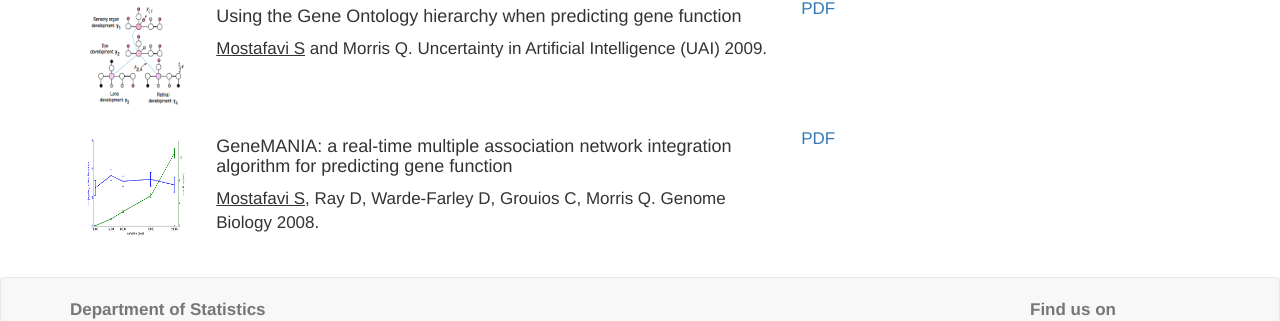
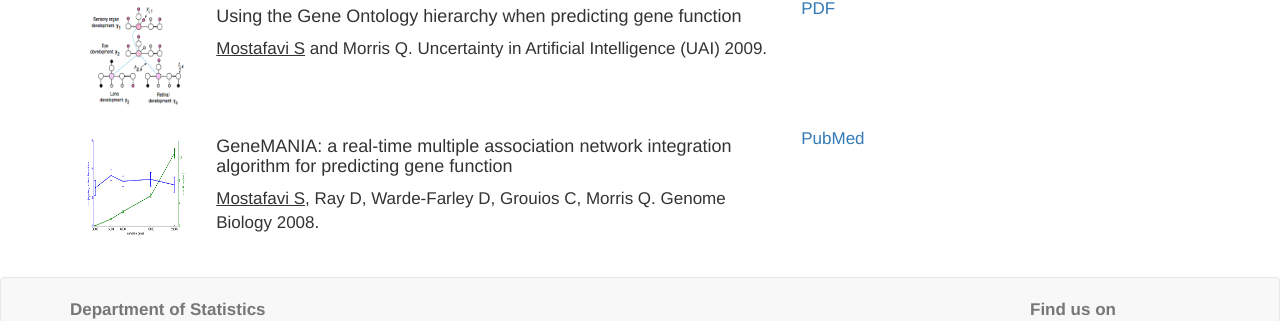
Before and after one commit to saramostafavi/saramostafavi.github.io, a Jekyll site: the page built from publications.html, in a window 1280 px wide. Shown: the part 1523-1844 px from the top of the page. Built offline with Jekyll 4.4.1, drawn with Linux system fonts in a browser that asks for light colours; nearby versions of some CDN libraries; a style sheet for code colours, icons or effects is not loaded.

Commit message:
Update publications.yml

```diff
--- a/_data/publications.yml
+++ b/_data/publications.yml
@@ -104,5 +104,5 @@
     <u>Mostafavi S</u>, Ray D, Warde-Farley D, Grouios C, Morris Q. Genome Biology 2008.
   image: ../images/genemania.jpg
   repo:
-    name: PDF
+    name: PubMed
     url: http://www.ncbi.nlm.nih.gov/pubmed/18613948
```
